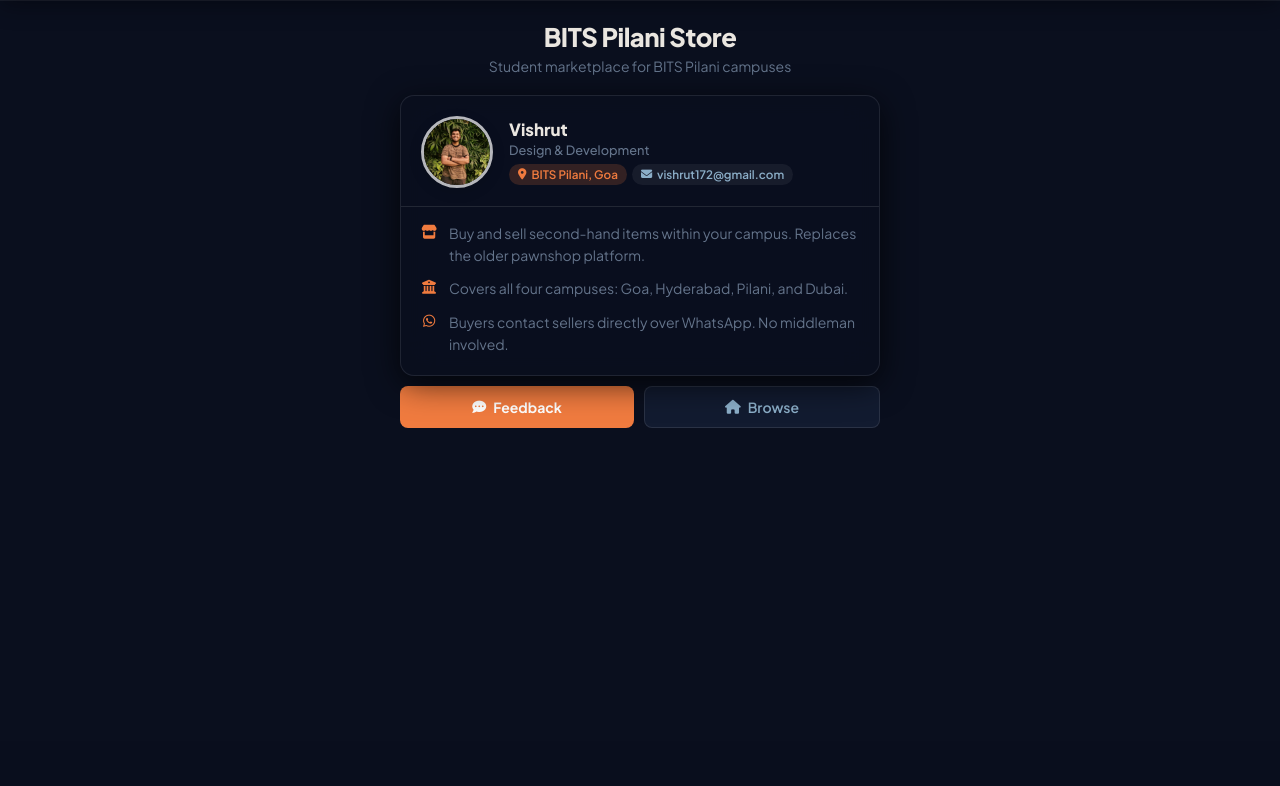
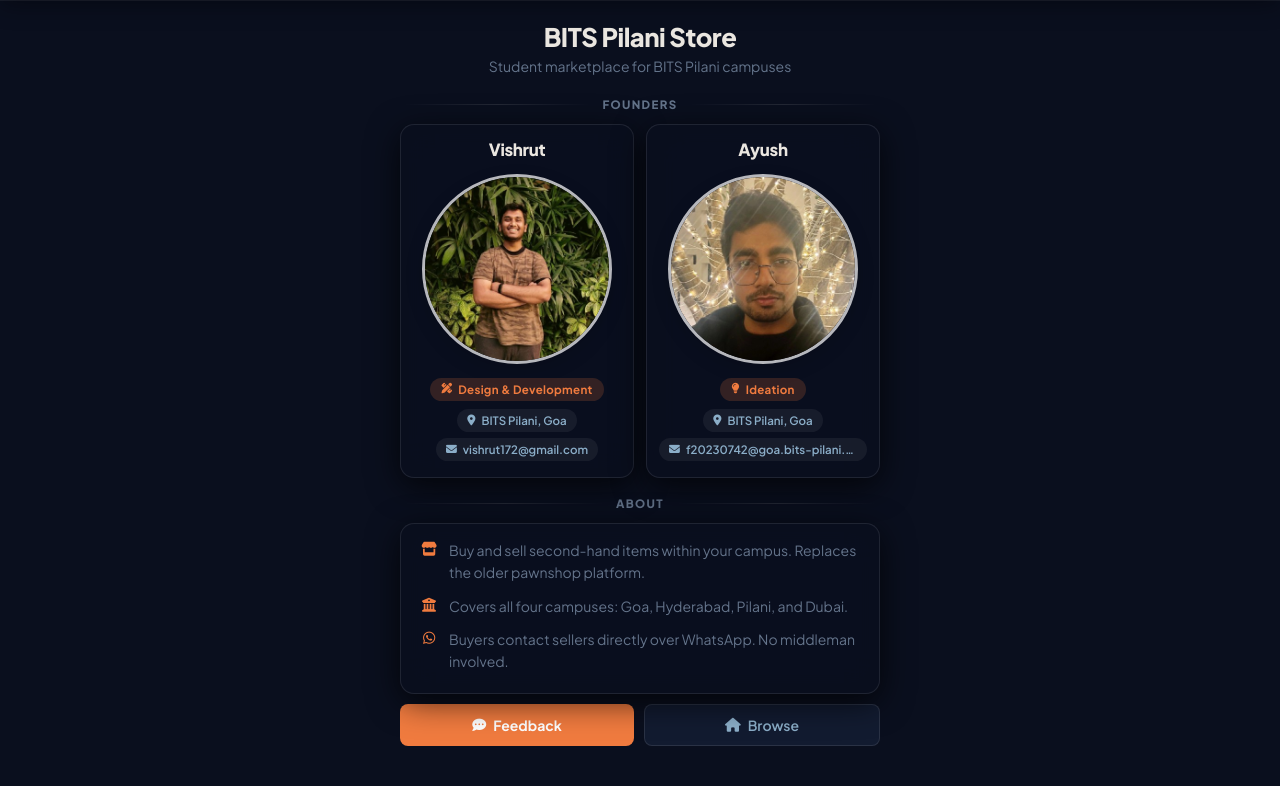
Before and after one commit to MrBottleTree/swd-store, a Django app: page /about in a window 1280 px wide. Shown: the part 59-845 px from the top of the page. Before the commit the page ends 487 px from the top, so only its background shows below. Run offline with Django 5.2, Linux system fonts and the light colour scheme.

Commit message:
Added Ayush in about :)

```diff
--- a/core/templates/core/about.html
+++ b/core/templates/core/about.html
@@ -9,7 +9,7 @@
 
 /* App header */
 .about-app-hdr {
-  text-align: center; margin-bottom: 20px;
+  text-align: center; margin-bottom: 22px;
 }
 .about-app-hdr h1 {
   font-size: 1.6rem; font-weight: 800; color: var(--navy); letter-spacing: -.5px;
@@ -17,6 +17,21 @@
 }
 .about-app-hdr p {
   font-size: .875rem; color: var(--muted);
+}
+
+/* Section title */
+.about-section-title {
+  display: flex; align-items: center; gap: 12px;
+  margin: 0 4px 12px;
+}
+.about-section-title span {
+  font-size: .72rem; font-weight: 800; letter-spacing: 1.4px;
+  text-transform: uppercase; color: var(--muted); white-space: nowrap;
+}
+.about-section-title::before,
+.about-section-title::after {
+  content: ""; flex: 1; height: 1px;
+  background: linear-gradient(90deg, transparent, var(--border), transparent);
 }
 
 /* Card */
@@ -31,41 +46,79 @@
   margin-bottom: 10px;
 }
 
-/* Developer section */
-.dev-section {
-  display: flex; align-items: center; gap: 16px;
-  padding: 20px 20px 18px;
+/* Founders */
+.founders {
+  display: grid;
+  grid-template-columns: 1fr 1fr;
+  gap: 12px;
+  margin-bottom: 18px;
 }
-.dev-avatar {
-  width: 72px; height: 72px; border-radius: 50%;
-  object-fit: cover; flex-shrink: 0;
+.founder-card {
+  position: relative;
+  display: flex; flex-direction: column;
+  background: var(--glass-bg);
+  backdrop-filter: var(--glass-blur);
+  -webkit-backdrop-filter: var(--glass-blur);
+  border: 1px solid var(--glass-border);
+  border-radius: var(--radius);
+  box-shadow: var(--shadow-lg);
+  overflow: hidden;
+}
+
+/* Name on top */
+.founder-name {
+  font-size: 1.05rem; font-weight: 800; color: var(--navy);
+  text-align: center; letter-spacing: -.3px;
+  padding: 14px 12px 12px;
+}
+
+/* Large circular image */
+.founder-photo {
+  width: 82%; aspect-ratio: 1 / 1;
+  margin: 2px auto 0; display: block;
+  border-radius: 50%; object-fit: cover;
   border: 3px solid rgba(255,255,255,.7);
-  box-shadow: 0 4px 14px rgba(0,0,0,.12);
+  box-shadow: 0 6px 18px rgba(0,0,0,.14);
 }
-.dev-info { flex: 1; min-width: 0; }
-.dev-name {
-  font-size: 1.05rem; font-weight: 800; color: var(--navy); margin-bottom: 2px;
+
+/* Body below image */
+.founder-body {
+  display: flex; flex-direction: column; align-items: center;
+  gap: 8px; padding: 14px 12px 16px;
 }
-.dev-role {
-  font-size: .8rem; color: var(--muted); font-weight: 500; margin-bottom: 6px;
+.founder-role {
+  display: inline-flex; align-items: center; gap: 6px;
+  font-size: .72rem; font-weight: 700; letter-spacing: .3px;
+  color: var(--orange); background: var(--orange-light);
+  padding: 4px 11px; border-radius: 50px;
 }
-.dev-tags {
-  display: flex; flex-wrap: wrap; gap: 5px;
+.founder-role i { font-size: .66rem; }
+.founder-tags {
+  display: flex; flex-direction: column; align-items: center; gap: 6px;
+  width: 100%;
 }
-.dev-tag {
-  display: inline-flex; align-items: center; gap: 5px;
-  font-size: .73rem; font-weight: 600;
-  padding: 3px 9px; border-radius: 50px;
+.founder-tag {
+  display: inline-flex; align-items: center; gap: 6px;
+  max-width: 100%;
+  font-size: .72rem; font-weight: 600;
+  padding: 4px 10px; border-radius: 50px;
+  color: var(--navy-light); background: var(--hover-bg);
 }
-.dev-tag-campus {
-  color: var(--orange); background: var(--orange-light);
+.founder-tag i { font-size: .68rem; flex-shrink: 0; }
+.founder-tag span {
+  overflow: hidden; text-overflow: ellipsis; white-space: nowrap;
 }
-.dev-tag-email {
-  color: var(--navy-light); background: var(--hover-bg);
+a.founder-tag {
   text-decoration: none; transition: background .15s;
 }
-.dev-tag-email:hover { background: var(--border); }
-.dev-tag i { font-size: .7rem; }
+a.founder-tag:hover { background: var(--border); }
+
+@media (max-width: 360px) {
+  .founders { gap: 8px; }
+  .founder-name { font-size: .95rem; padding: 12px 8px 10px; }
+  .founder-body { padding: 12px 8px 14px; }
+  .founder-tag { font-size: .68rem; padding: 4px 8px; }
+}
 
 /* Divider */
 .about-divider {
@@ -119,26 +172,45 @@
     <p>Student marketplace for BITS Pilani campuses</p>
   </div>
 
-  <!-- Developer card -->
-  <div class="about-card">
-    <div class="dev-section">
-      <img class="dev-avatar" src="{% static 'images/vishrut.png' %}" alt="Vishrut">
-      <div class="dev-info">
-        <div class="dev-name">Vishrut</div>
-        <div class="dev-role">Design &amp; Development</div>
-        <div class="dev-tags">
-          <span class="dev-tag dev-tag-campus">
-            <i class="fas fa-map-marker-alt"></i> BITS Pilani, Goa
+  <!-- Founders -->
+  <div class="about-section-title"><span>Founders</span></div>
+  <div class="founders">
+    <div class="founder-card">
+      <div class="founder-name">Vishrut</div>
+      <img class="founder-photo" src="{% static 'images/vishrut.png' %}" alt="Vishrut">
+      <div class="founder-body">
+        <span class="founder-role"><i class="fas fa-pen-ruler"></i> Design &amp; Development</span>
+        <div class="founder-tags">
+          <span class="founder-tag">
+            <i class="fas fa-map-marker-alt"></i> <span>BITS Pilani, Goa</span>
           </span>
-          <a href="mailto:vishrut172@gmail.com" class="dev-tag dev-tag-email">
-            <i class="fas fa-envelope"></i> vishrut172@gmail.com
+          <a href="mailto:vishrut172@gmail.com" class="founder-tag">
+            <i class="fas fa-envelope"></i> <span>vishrut172@gmail.com</span>
           </a>
         </div>
       </div>
     </div>
 
-    <hr class="about-divider">
+    <div class="founder-card">
+      <div class="founder-name">Ayush</div>
+      <img class="founder-photo" src="{% static 'images/ayush.png' %}" alt="Ayush">
+      <div class="founder-body">
+        <span class="founder-role"><i class="fas fa-lightbulb"></i> Ideation</span>
+        <div class="founder-tags">
+          <span class="founder-tag">
+            <i class="fas fa-map-marker-alt"></i> <span>BITS Pilani, Goa</span>
+          </span>
+          <a href="mailto:f20230742@goa.bits-pilani.ac.in" class="founder-tag">
+            <i class="fas fa-envelope"></i> <span>f20230742@goa.bits-pilani.ac.in</span>
+          </a>
+        </div>
+      </div>
+    </div>
+  </div>
 
+  <!-- About the app -->
+  <div class="about-section-title"><span>About</span></div>
+  <div class="about-card">
     <div class="about-info-list">
       <div class="about-info-item">
         <i class="fas fa-store"></i>
```
Also changed, not shown: static/images/ayush.png (added), 1 other file.
